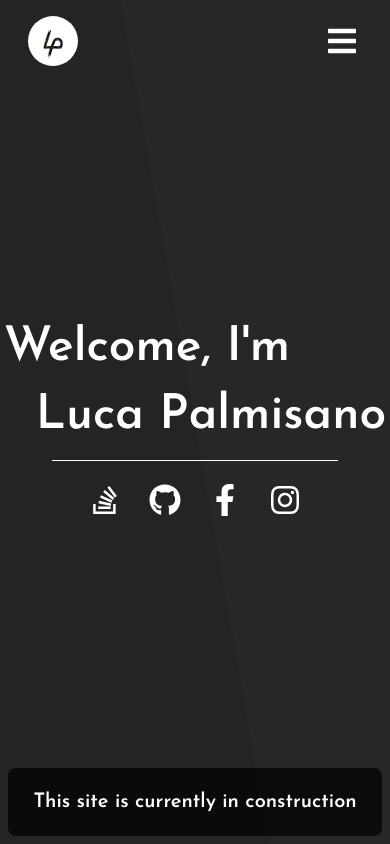
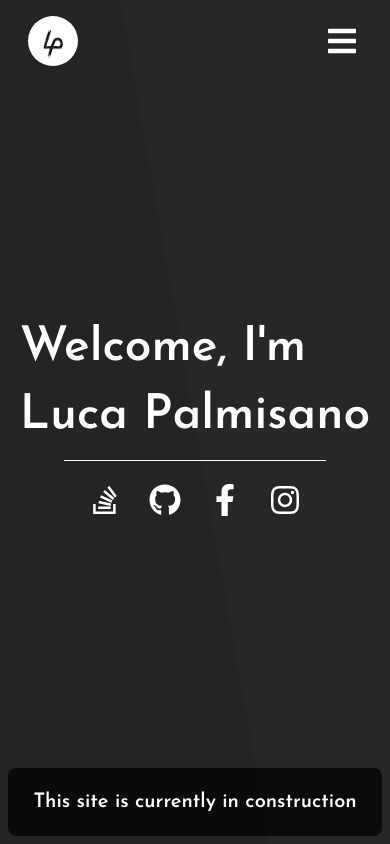
Before and after one commit to Lucino772/lucapalmi.com, a Next.js app: page / in a window 390 px wide. Built offline with nearby package versions, Linux system fonts and the light colour scheme.

Commit message:
Fixed width for welcome-text

```diff
--- a/public/base.scss
+++ b/public/base.scss
@@ -37,7 +37,7 @@ body {
     .welcome-text {
         @apply text-5xl font-semibold text-white mb-5;
         &:nth-child(2) {
-            @apply pl-8;
+            @apply md:pl-8;
         }
     }
 
```
